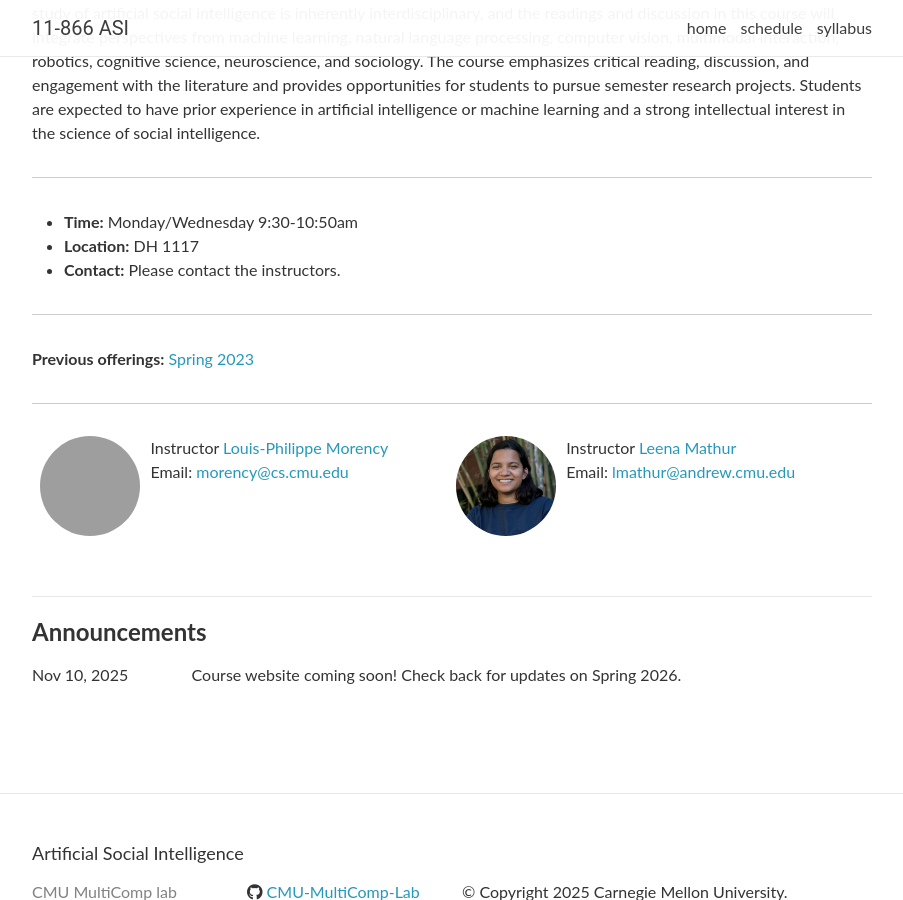
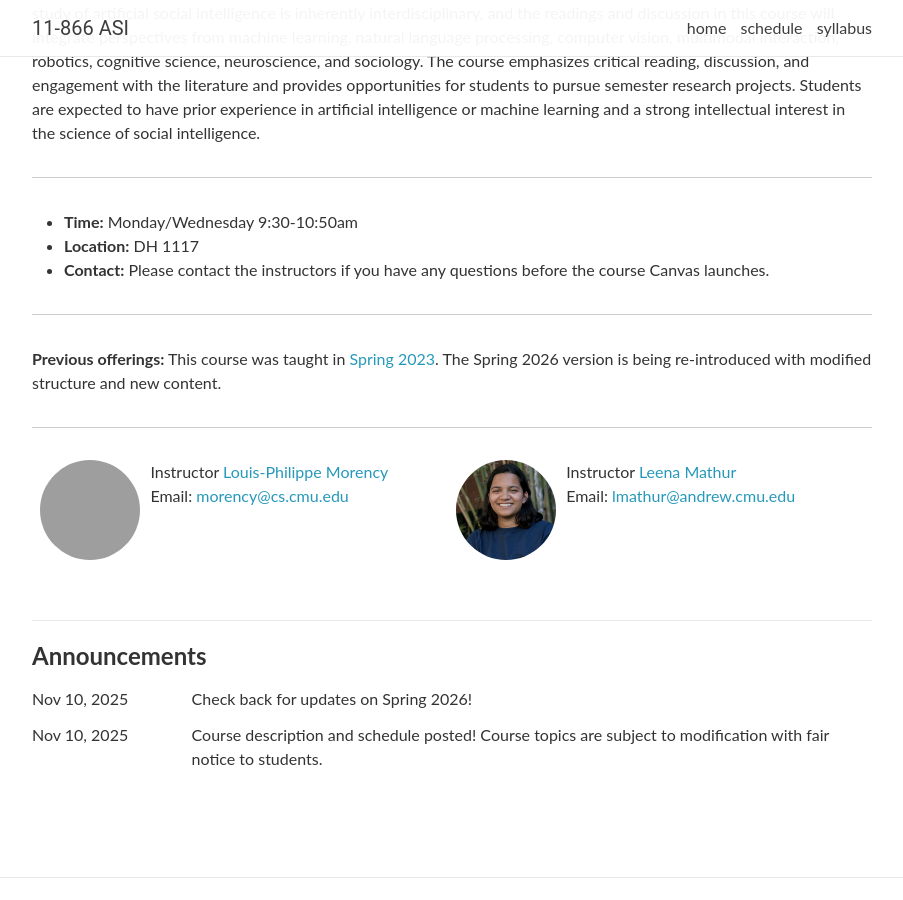
Before and after one commit to CMU-MultiComp-Lab/cmu-asi-course, a Jekyll site: the page spring2026/index.html, which Jekyll copies as it is, in a window 1280 px wide and 900 px high, scrolled down 384 px, cut to the strip 0-900 px from the top of the window. Shown: the whole strip, without its empty margins (188-1091 px from the left). Built offline with Jekyll 4.4.1, drawn with Linux system fonts in a browser that asks for light colours; nearby versions of some CDN libraries; comment, search, counter and statistics services are not loaded; grey boxes are pictures that could not be loaded.

Commit message:
course structure

```diff
--- a/_data/lectures_2026.yml
+++ b/_data/lectures_2026.yml
@@ -1,8 +1,5 @@
 # Lectures for Spring 2026
-# Edit this file to add/modify course content
-# Each lecture should have: date, title, topics (list), and readings (list)
-# Based on CMU Spring 2026 Academic Calendar
-# First day of classes: Jan 12, 2026 | Spring Break: Mar 2-6 | Last day: May 1
+# Subject to change
 
 - date: 1/12 & 1/14
   title: >
--- a/spring2026/index.html
+++ b/spring2026/index.html
@@ -86,12 +86,12 @@
 <ul>
   <li><strong>Time:</strong> Monday/Wednesday 9:30-10:50am</li>
   <li><strong>Location:</strong> DH 1117</li>
-  <li><strong>Contact:</strong> Please contact the instructors.</li>
+  <li><strong>Contact:</strong> Please contact the instructors if you have any questions before the course Canvas launches.</li>
 </ul>
 
 <hr />
 
-<p><strong>Previous offerings:</strong> <a href="https://cmu-multicomp-lab.github.io/asi-course/spring2023/" target="_blank">Spring 2023</a></p>
+<p><strong>Previous offerings:</strong> This course was taught in <a href="https://cmu-multicomp-lab.github.io/asi-course/spring2023/" target="_blank">Spring 2023</a>. The Spring 2026 version is being re-introduced with modified structure and new content.</p>
 
 <hr />
 
@@ -132,7 +132,16 @@
         <td class="date">Nov 10, 2025</td>
         <td class="announcement">
 
-            Course website coming soon! Check back for updates on Spring 2026.
+            Check back for updates on Spring 2026!
+
+
+        </td>
+      </tr>
+      <tr>
+        <td class="date">Nov 10, 2025</td>
+        <td class="announcement">
+
+            Course description and schedule posted! Course topics are subject to modification with fair notice to students.
 
 
         </td>
```
